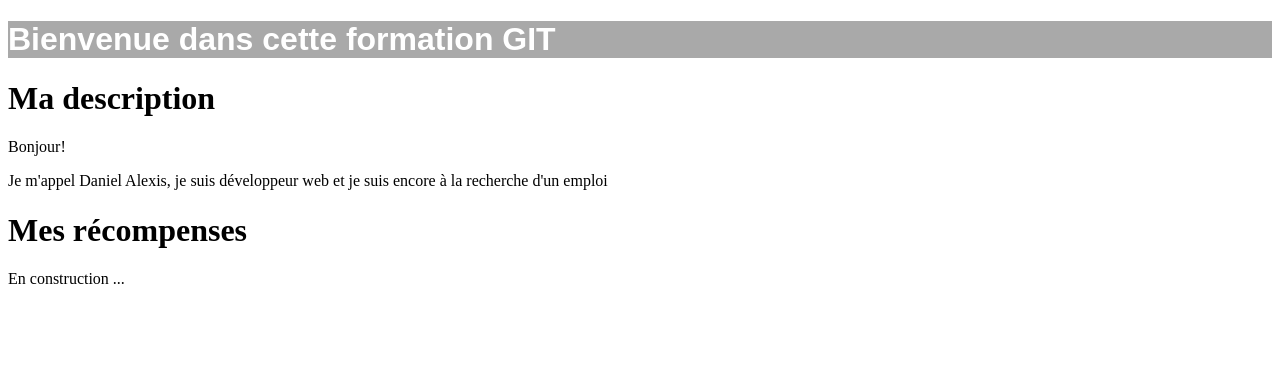
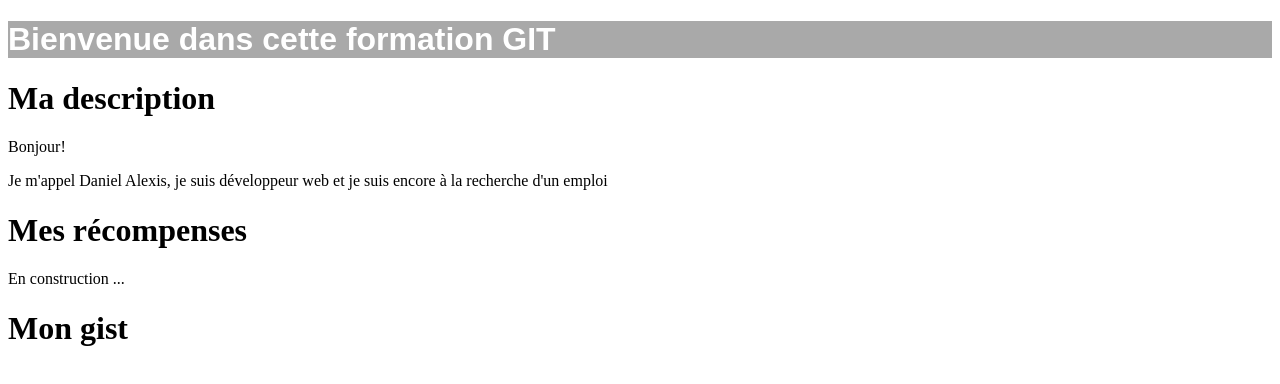
Before and after one commit to danylex1/mon_site_web, a plain HTML site: page index.html in a window 1280 px wide. Drawn offline with Linux system fonts and the light colour scheme.

Commit message:
ajout d'un gist

```diff
--- a/index.html
+++ b/index.html
@@ -22,5 +22,12 @@
         <h1>Mes récompenses</h1>
         <p>En construction ...</p>
      </div>
+     <!-- Mon gist -->
+     <div>
+      <h1>Mon gist</h1>
+      <p><script src="https://gist.github.com/danylex1/15b92da880333248c54ab0d5006490ce.js"></script></p>
+   </div>
+
+
 </body>
 </html>
```
